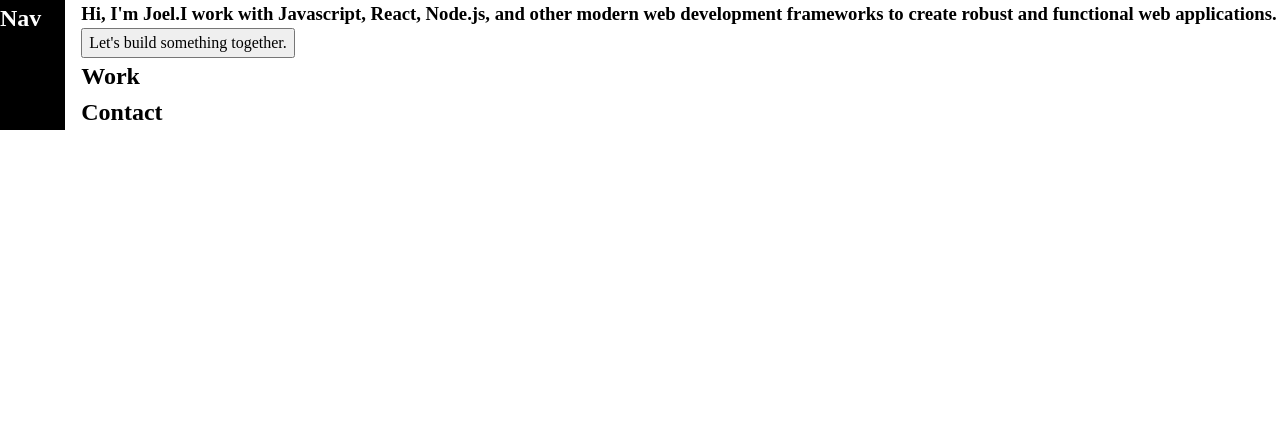
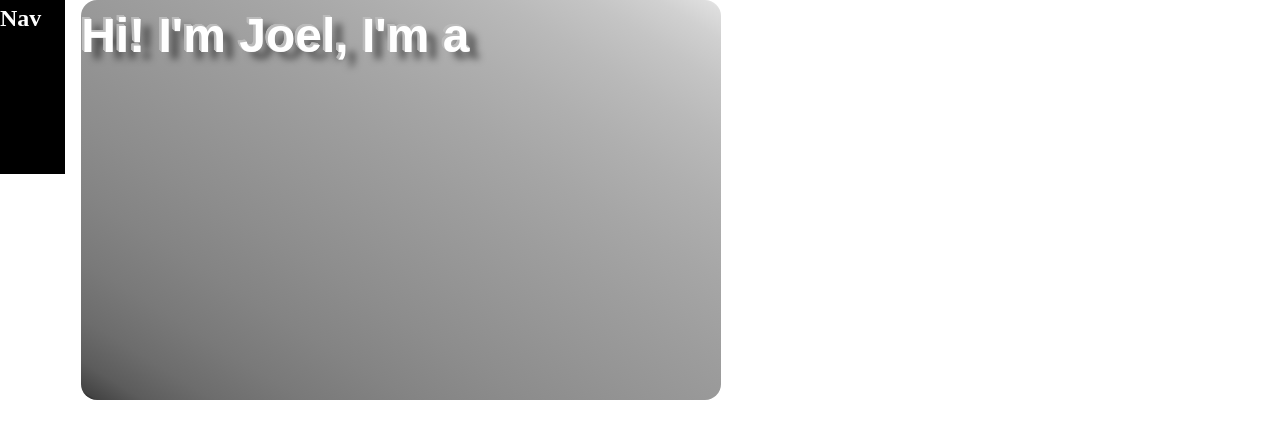
Before and after one commit to wayfaringjou/portfolio-react, a React (Create React App) app: page / in a window 1280 px wide. Shown: the top 438 px of the page. Built offline with nearby package versions, Linux system fonts and the light colour scheme; no server answers.

Commit message:
Experiments with sass and github graphql

```diff
--- a/src/components/views/Root/Presentation/Presentation.tsx
+++ b/src/components/views/Root/Presentation/Presentation.tsx
@@ -1,19 +1,55 @@
-import React, { ReactElement, ReactNode } from 'react';
-import {
-  greeting,
-  intro,
-  characteristic,
-  invitation,
-} from '../../../../data/presentation.json';
+import React, { ReactElement, useEffect, useState } from 'react';
+import fetchGraphQL from '../../../../utils/fetchGraphQL';
 
-const Presentation = (): ReactElement => (
+/*
+{
+  "greeting": "Hi, I'm Joel.",
+  "intro": "I work with Javascript, React, Node.js, and other modern web development frameworks to create robust and functional web applications.",
+  "techIntro": "I'm a software engineer specialized in Javascript, React, Node.js and other modern web development frameworks.",
+  "characteristic": "I create web applications.",
+  "invitation": "Let's build something together."
+}
+*/
+
+const Presentation = (): ReactElement => {
+  const [intro, setIntro] = useState<string | null>(null);
+
+  useEffect(() => {
+    let isMounted = true;
+    fetchGraphQL(`
+      query bio {
+        viewer {
+          bio
+          }
+        }
+    `)
+      .then((response) => {
+        if (!isMounted) {
+          // eslint-disable-next-line no-useless-return
+          return;
+        }
+        const { data } = response;
+        setIntro(data?.viewer?.bio);
+      })
+      .catch((error) => {
+        console.error(error);
+      });
+
+    return () => {
+      isMounted = false;
+    };
+  }, [fetchGraphQL]);
+
+  return (
     <section>
+      <div className="easing-gradient" />
       <h1>
-      <span>{greeting}</span>
+        <span>Hi! I&apos;m Joel, I&apos;m a </span>
         <span>{intro}</span>
       </h1>
-    <button type="button">{invitation}</button>
+      <button type="button">Let&apos;s work together</button>
     </section>
   );
+};
 
 export default Presentation;
--- a/src/data/presentation.json
+++ /dev/null
@@ -1,7 +0,0 @@
-{
-  "greeting": "Hi, I'm Joel.",
-  "intro": "I work with Javascript, React, Node.js, and other modern web development frameworks to create robust and functional web applications.",
-  "techIntro": "I'm a software engineer specialized in Javascript, React, Node.js and other modern web development frameworks.",
-  "characteristic": "I create web applications.",
-  "invitation": "Let's build something together."
-}
--- /dev/null
+++ b/src/scss/blocks/_gradient-box.scss
@@ -0,0 +1,27 @@
+@use 'sass:list';
+
+.easing-gradient {
+  background-image: linear-gradient(
+    to bottom left,
+    hsl(0, 0%, 93%) 0%,
+    hsl(0, 0%, 87.13%) 1.3%,
+    hsl(0, 0%, 81.79%) 4.9%,
+    hsl(0, 0%, 76.96%) 10.4%,
+    hsl(0, 0%, 72.6%) 17.5%,
+    hsl(0, 0%, 68.67%) 25.9%,
+    hsl(0, 0%, 65.07%) 35.2%,
+    hsl(0, 0%, 61.72%) 45%,
+    hsl(0, 0%, 58.47%) 55%,
+    hsl(0, 0%, 55.18%) 64.8%,
+    hsl(0, 0%, 51.63%) 74.1%,
+    hsl(0, 0%, 47.55%) 82.5%,
+    hsl(0, 0%, 42.58%) 89.6%,
+    hsl(0, 0%, 36.05%) 95.1%,
+    hsl(0, 0%, 26.5%) 98.7%,
+    hsl(0, 0%, 0%) 100%
+  );
+  height: 50%;
+  border-radius: 1em;
+  position: absolute;
+  width: 50%;
+}
--- a/src/scss/blocks/_index.scss
+++ b/src/scss/blocks/_index.scss
@@ -0,0 +1,2 @@
+@forward './presentation';
+@forward './gradient-box';
--- /dev/null
+++ b/src/scss/blocks/_presentation.scss
@@ -0,0 +1,47 @@
+@use 'sass:list';
+
+@mixin text3d(
+  $x,
+  $y,
+  $depth,
+  $color,
+  $backdropX,
+  $backdropY,
+  $backdropBlur,
+  $backdropColor
+) {
+  $shadow: ();
+  @for $i from 1 through $depth {
+    $shadow: list.append(
+      $shadow,
+      list.append(($x * $i) ($y * $i) 0, #{$color}),
+      comma
+    );
+  }
+
+  $shadow: list.append(
+    $shadow,
+    $backdropX $backdropY $backdropBlur $backdropColor,
+    comma
+  );
+
+  text-shadow: $shadow;
+}
+
+h1 {
+  color: white;
+  font-size: 3rem;
+  transition: 0.5s;
+  font-family: sans-serif;
+  position: relative;
+  @include text3d(
+    -0.25px,
+    -0.25px,
+    10,
+    #bbb,
+    0.2em,
+    0.15em,
+    0.15em,
+    rgba(0, 0, 0, 0.5)
+  );
+}
--- /dev/null
+++ b/src/utils/fetchGraphQL.ts
@@ -0,0 +1,30 @@
+type githubData = {
+  data: {
+    viewer: {
+      name: string,
+      bio: string,
+    }
+  }
+}
+
+async function fetchGraphQL(text: string, variables?: string):
+ Promise<githubData> {
+  const token = process.env.REACT_APP_GITHUB_AUTH_TOKEN;
+
+  const response = await fetch('https://api.github.com/graphql', {
+    method: 'POST',
+    headers: {
+      Authorization: `bearer ${token}`,
+      'Content-Type': 'application/json',
+    },
+    body: JSON.stringify({
+      query: text,
+      variables,
+    }),
+  });
+
+  // eslint-disable-next-line no-return-await
+  return await response.json();
+}
+
+export default fetchGraphQL;
```
Lines whose indentation alone changed are shown as unchanged.
